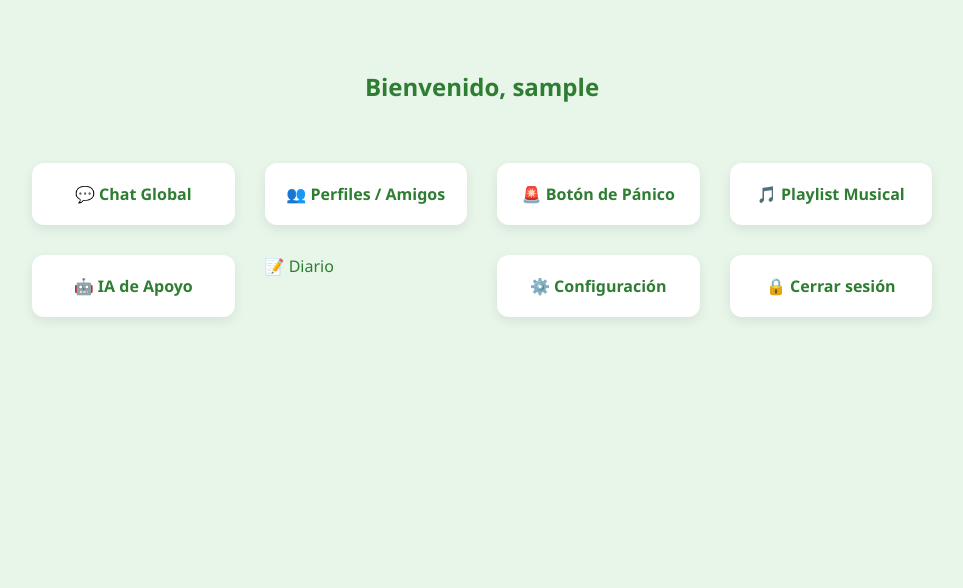
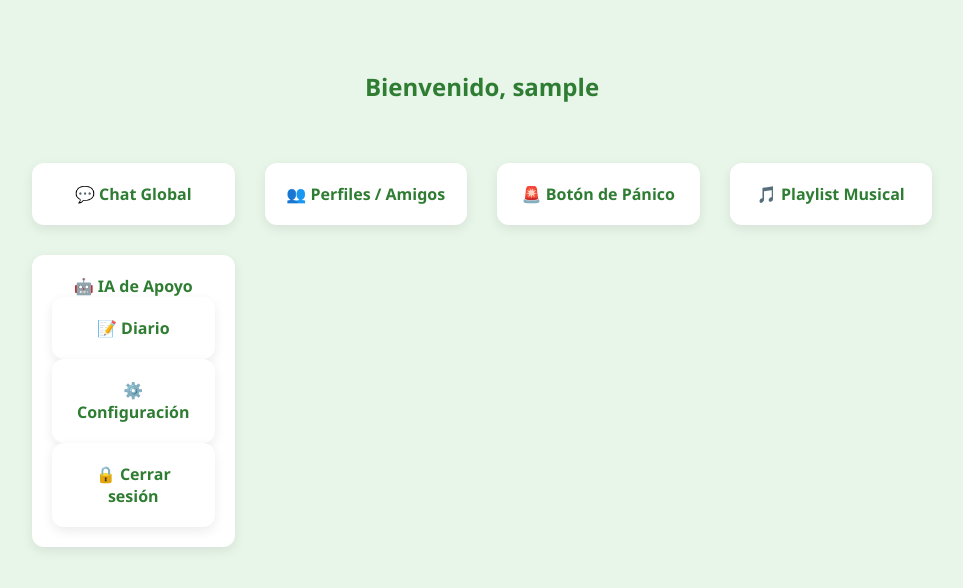
Before and after one commit to s4r4s4t3/espacio-seguro, a Flask app: page / in a window 1280 px wide. Shown: the top 588 px of the page, without its empty margins (158-1121 px from the left). Run offline with Flask 3, Linux system fonts and the light colour scheme; the visitor is signed in with stand-in values (Sample User, id 1).

Commit message:
Fix Diario button style

```diff
--- a/app/templates/home.html
+++ b/app/templates/home.html
@@ -41,8 +41,8 @@
     <div class="card"><a href="/amigos">👥 Perfiles / Amigos</a></div>
     <div class="card"><a href="/panico">🚨 Botón de Pánico</a></div>
     <div class="card"><a href="/musica">🎵 Playlist Musical</a></div>
-    <div class="card"><a href="/ia">🤖 IA de Apoyo</a></div>
-    <a href="{{ url_for('diary.diary') }}">📝 Diario</a>
+    <div class="card"><a href="/ia">🤖 IA de Apoyo</<div class="card">
+    <div class="card"><a href="{{ url_for('diary.diary') }}">📝 Diario</a></div>
     <div class="card"><a href="/config">⚙️ Configuración</a></div>
     <div class="card"><a href="/logout">🔒 Cerrar sesión</a></div>
 </div>
```
